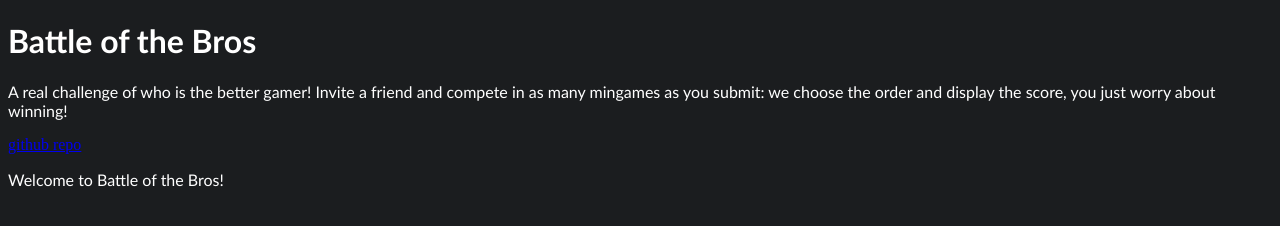
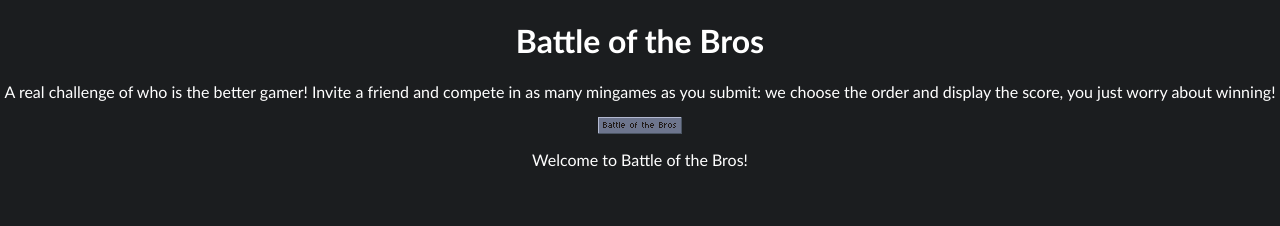
Before and after one commit to average4136/Battle-of-the-Bros, a plain HTML site: page index.html in a window 1280 px wide. Drawn offline with Linux system fonts and the light colour scheme.

Commit message:
centered text and decided path to take with project

```diff
--- a/index.html
+++ b/index.html
@@ -2,9 +2,26 @@
 <html lang="en">
     <head>
         <style>
-            h1 {align-items: center; color: white; font-family:'Gill Sans', 'Gill Sans MT', Calibri, 'Trebuchet MS', sans-serif}
-            body {background-color: rgb(27, 29, 31)}
-            p {color:white;font-family:'Gill Sans', 'Gill Sans MT', Calibri, 'Trebuchet MS', sans-serif}
+            h1 {
+                margin-left:auto;
+                margin-right:auto;
+                text-align: center;
+                color: white; font-family:'Gill Sans', 'Gill Sans MT', Calibri, 'Trebuchet MS', sans-serif
+            }
+            body {
+                display:block;
+                margin-left:auto;
+                margin-right:auto;
+                background-color: rgb(27, 29, 31)
+            }
+            p {
+                text-align: center; color:white;
+                font-family:'Gill Sans', 'Gill Sans MT', Calibri, 'Trebuchet MS', sans-serif}
+            img {
+                display: block;
+                margin-left: auto;
+                margin-right: auto;
+            }
         </style>
     </head>
     <body>
@@ -16,12 +33,12 @@
         <p> A real challenge of who is the better gamer! Invite a friend and compete in as many mingames as you submit: we choose the order and display the score, you just worry about winning!</p>
 
         <a href="https://github.com/average4136/Battle-of-the-Bros-menu"; style="color:lightpurple">
-            github repo
+            <img src="icon.png"; class="center">
         </a>
         <p style="color:white">
             Welcome to Battle of the Bros!
         </p>
         <script src="main.js">
         </script>
-</body>
+    </body>
 </html>
```
Also changed, not shown: main.js (line endings or trailing spaces).
